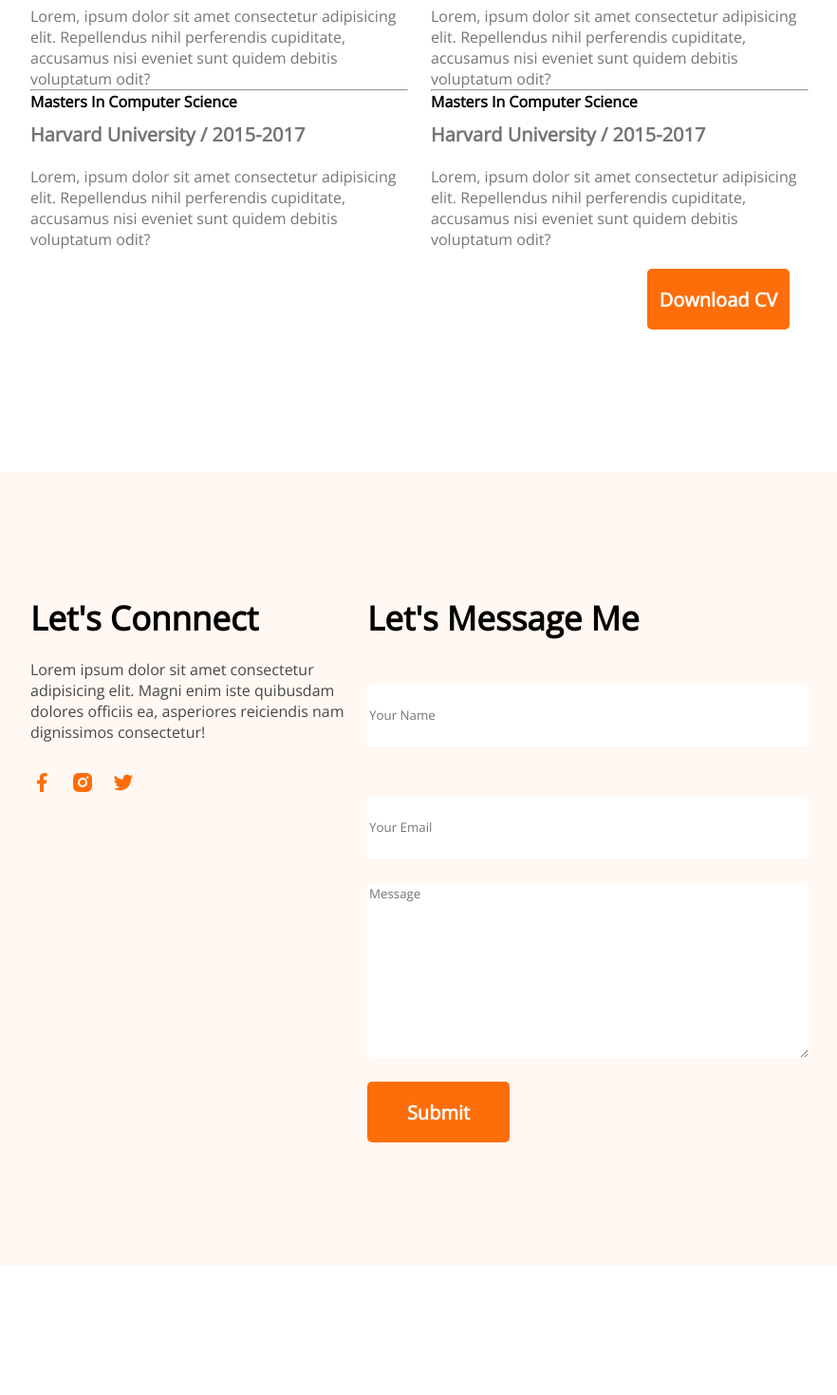
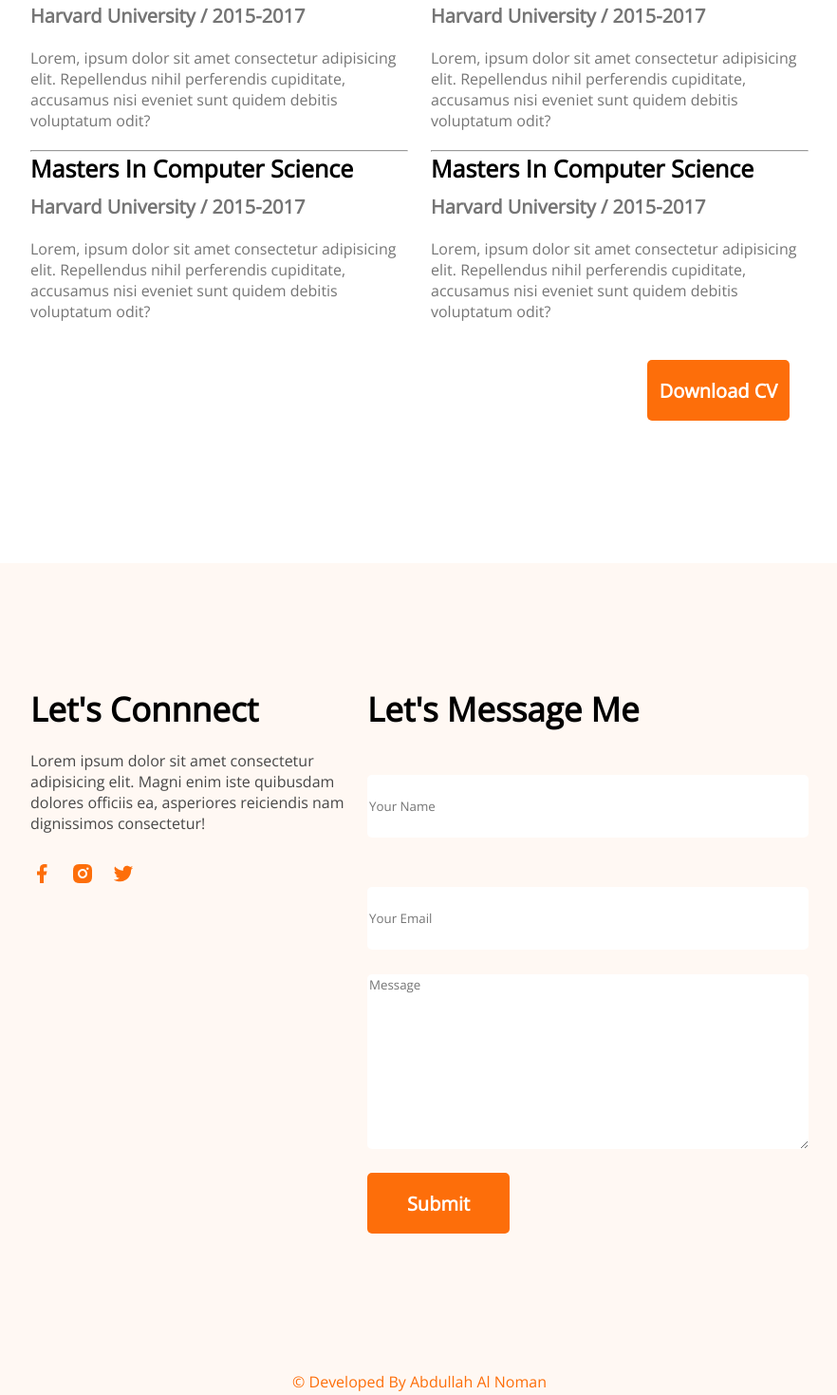
Before and after one commit to AbdullahANoman/webdeveloper-portfolio, a plain HTML site: page index.html in a window 1280 px wide. Shown: the part 3336-4805 px from the top of the page at 95% size, without its empty margins (198-1080 px from the left). Before the commit the page ends 4669 px from the top, so only its background shows below. Drawn offline with nearby package versions, Linux system fonts and the light colour scheme.

Commit message:
all booked

```diff
--- a/index.html
+++ b/index.html
@@ -164,7 +164,7 @@
         </section>
     </main>
     <footer>
-
+        <p>&copy; Developed By Abdullah Al Noman</p>
     </footer>
 </body>
 </html>
--- a/styles/portfolio-css.css
+++ b/styles/portfolio-css.css
@@ -202,7 +202,7 @@ nav ul li {
 }
 
 .resume-cointainer h4 {
-    font-size: 25pxpx;
+    font-size: 25px;
     font-weight: 700px;
     margin-bottom: 10px;
 }
@@ -216,6 +216,7 @@ nav ul li {
 
 .resume-cointainer p {
     color: #757575;
+    margin-bottom: 20px;
 }
 
 .my-education {
@@ -277,3 +278,12 @@ nav ul li {
 .message button {
     margin-top: 20px;
 }
+footer{
+    background: #FFF8F3;
+    color:#FD6E0A;
+    height: 40px;
+    text-align: center;
+}
+footer p{
+    padding-top: 15px;
+}
```
